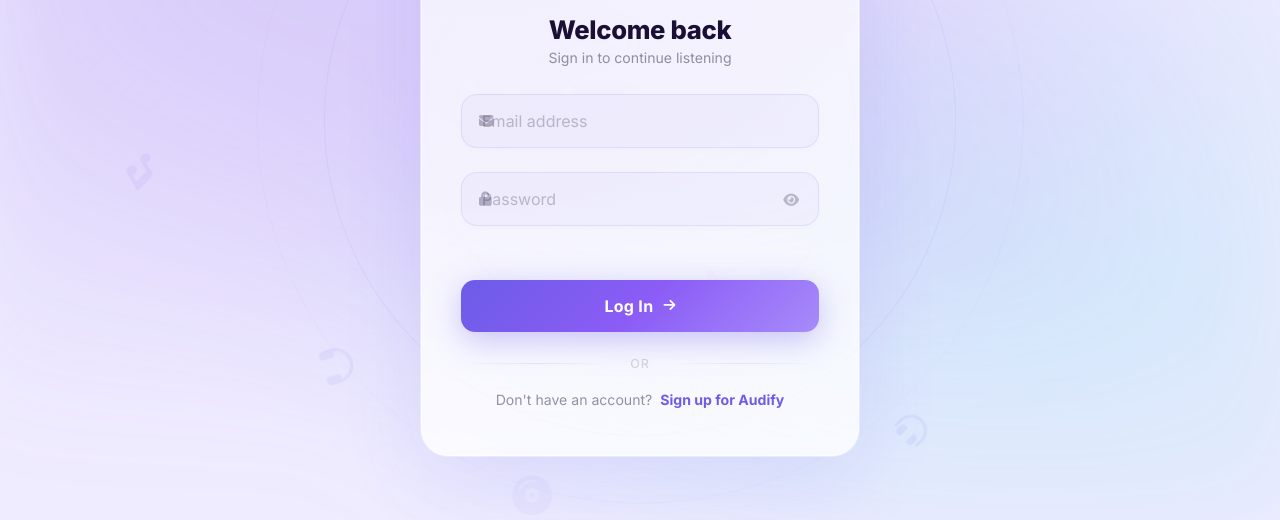
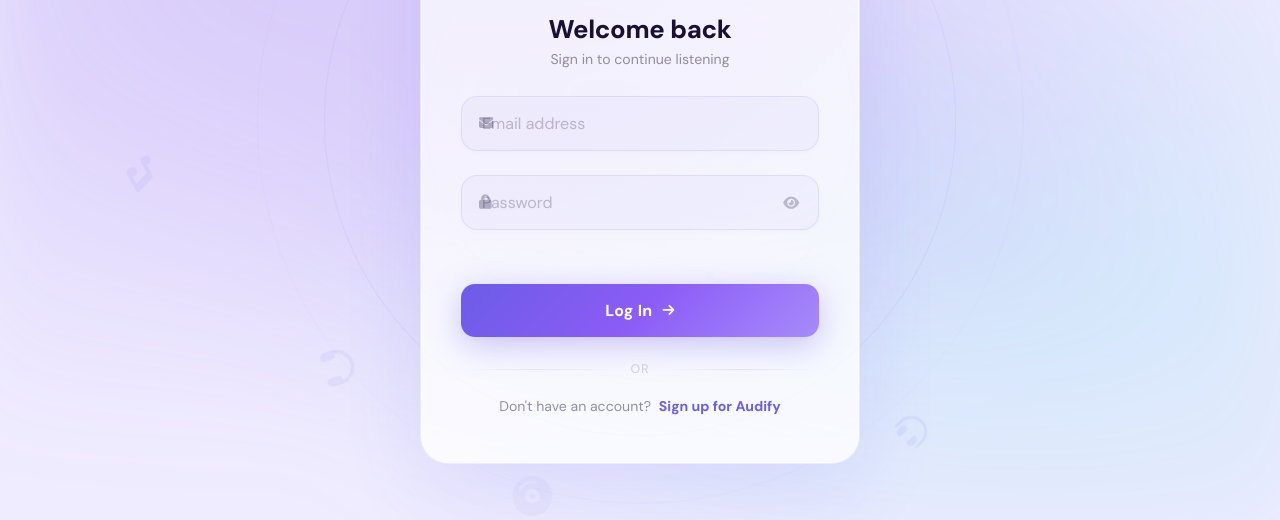
Before and after one commit to srivatsanv30/Audify--A-Music-platform, a plain HTML site: page index.html in a window 1280 px wide. Shown: the part 280-800 px from the top of the page. Drawn offline with Linux system fonts and the light colour scheme.

Commit message:
Ui changes

```diff
--- a/index.html
+++ b/index.html
@@ -7,7 +7,7 @@
     <title>Audify - Music for Everyone</title>
     <link rel="preconnect" href="https://fonts.googleapis.com">
     <link rel="preconnect" href="https://fonts.gstatic.com" crossorigin>
-    <link href="https://fonts.googleapis.com/css2?family=Inter:wght@300;400;500;600;700;800;900&display=swap" rel="stylesheet">
+    <link href="https://fonts.googleapis.com/css2?family=DM+Sans:wght@300;400;500;600;700;800;900&display=swap" rel="stylesheet">
     <link rel="stylesheet" href="https://cdnjs.cloudflare.com/ajax/libs/font-awesome/6.5.1/css/all.min.css">
     <link rel="stylesheet" href="style.css">
 </head>
--- a/style.css
+++ b/style.css
@@ -46,7 +46,7 @@
   --transition: 0.25s cubic-bezier(0.4,0,0.2,1);
   --transition-fast: 0.15s ease;
   --transition-spring: 0.4s cubic-bezier(0.34,1.56,0.64,1);
-  --font: 'Inter', -apple-system, BlinkMacSystemFont, 'Segoe UI', sans-serif;
+  --font: 'DM Sans', -apple-system, BlinkMacSystemFont, 'Segoe UI', sans-serif;
 }
 
 /* ── LIGHT THEME ── */
```
